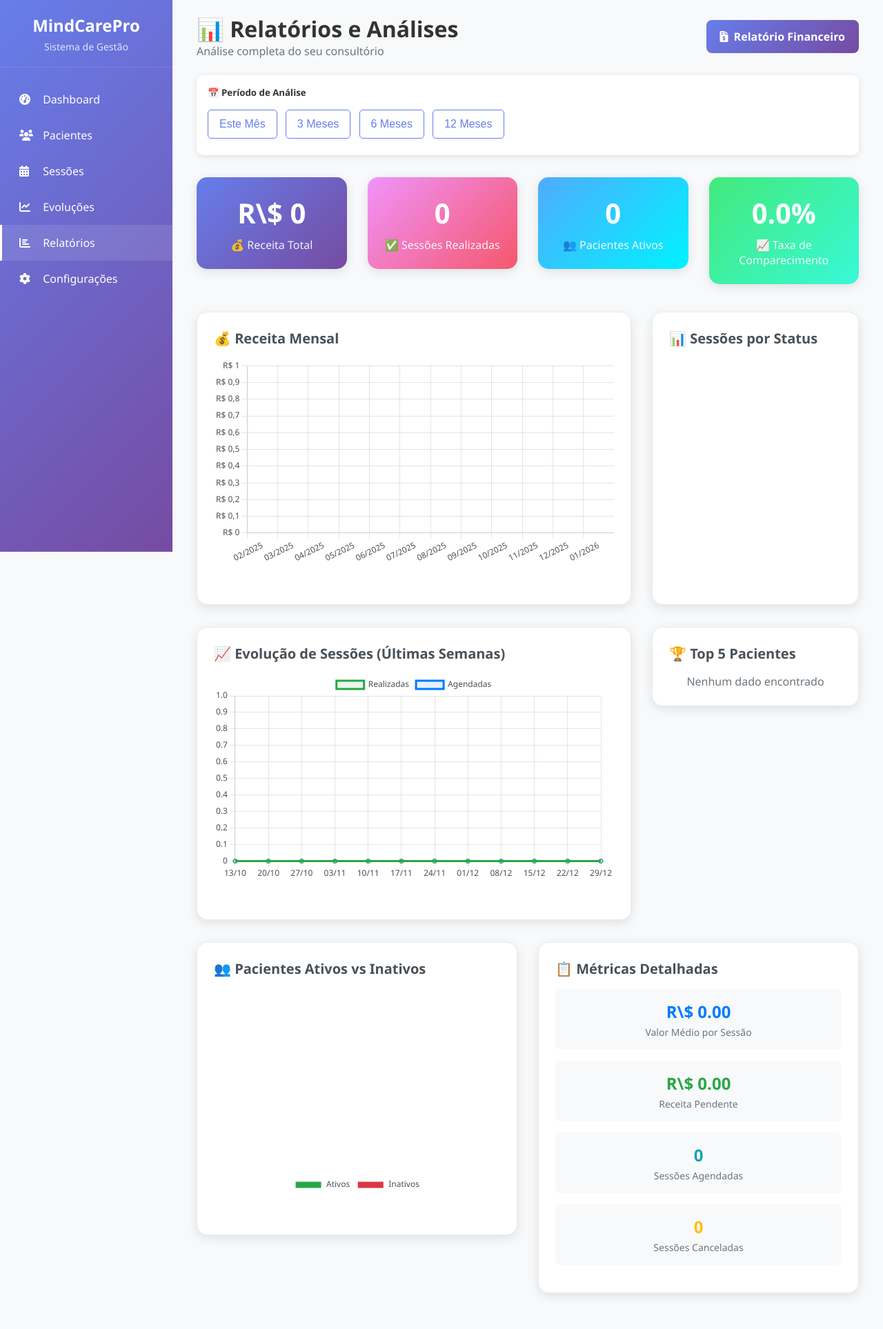
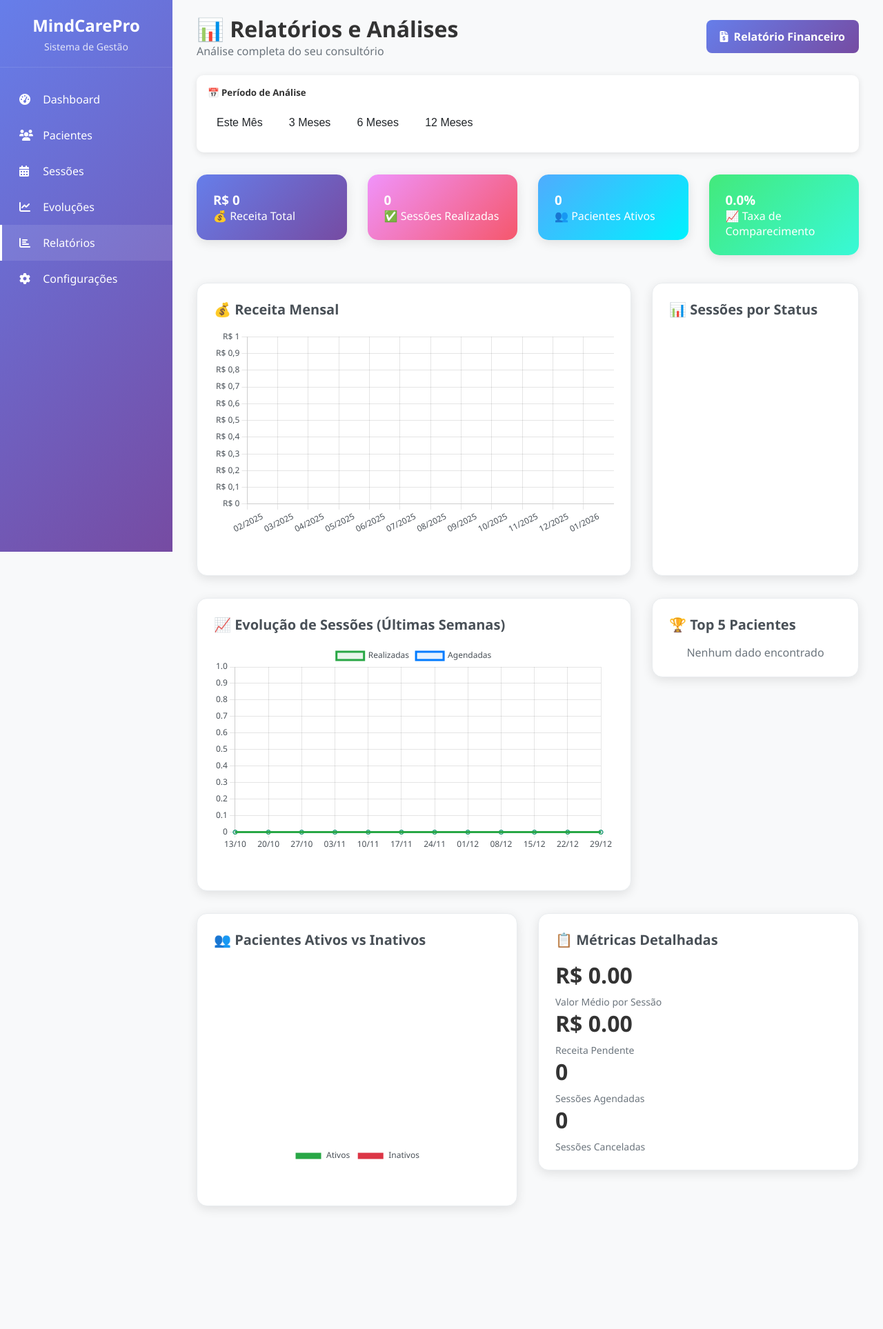
Before and after one commit to flavioricci-terser/mindcarepro-sistema, a Flask app: page /relatorios in a window 1280 px wide. Shown: the whole page at 69% size. After the commit the page ends 1753 px from the top, so only its background shows below. Run offline with Flask 3, Linux system fonts and the light colour scheme; the visitor is signed in with stand-in values (Sample User, id 1); data that the repository does not hold is empty; a map, chart or similar area stays blank; some libraries are stand-ins or nearby versions.

Commit message:
NOVO relatorios.html
📊 MUDANÇAS PRINCIPAIS:
✅ Mudou de {% extends "dashboard.html" %} para {% extends "base.html" %}
✅ Removeu CSS inline (agora no main.css)
✅ Manteve toda a lógica JavaScript dos gráficos
✅ Manteve estrutura de relatórios intacta

```diff
--- a/templates/relatorios.html
+++ b/templates/relatorios.html
@@ -1,162 +1,6 @@
-{% extends "dashboard.html" %}
+{% extends "base.html" %}
 
 {% block title %}Relatórios - MindCarePro{% endblock %}
-
-{% block extra_head %}
-<!-- Chart.js já está incluído no dashboard.html, não precisa duplicar -->
-<style>
-/* Estilos específicos para a página de relatórios */
-.chart-container {
-    position: relative;
-    height: 300px;
-    margin-bottom: 2rem;
-}
-
-.stats-card-reports {
-    background: linear-gradient(135deg, #667eea 0%, #764ba2 100%);
-    color: white;
-    border-radius: 15px;
-    padding: 1.5rem;
-    margin-bottom: 1rem;
-    box-shadow: 0 4px 15px rgba(0,0,0,0.1);
-    text-align: center;
-}
-
-.stats-card-reports h3 {
-    font-size: 2.5rem;
-    font-weight: bold;
-    margin-bottom: 0.5rem;
-}
-
-.stats-card-reports p {
-    margin: 0;
-    opacity: 0.9;
-    font-size: 1rem;
-}
-
-.chart-card {
-    background: white;
-    border-radius: 15px;
-    padding: 1.5rem;
-    margin-bottom: 2rem;
-    box-shadow: 0 4px 15px rgba(0,0,0,0.1);
-    border: 1px solid #e9ecef;
-}
-
-.chart-title {
-    font-size: 1.25rem;
-    font-weight: 600;
-    margin-bottom: 1rem;
-    color: #495057;
-}
-
-.period-selector {
-    background: white;
-    border-radius: 10px;
-    padding: 1rem;
-    margin-bottom: 2rem;
-    box-shadow: 0 2px 10px rgba(0,0,0,0.1);
-}
-
-.btn-period {
-    margin-right: 0.5rem;
-    margin-bottom: 0.5rem;
-    padding: 0.5rem 1rem;
-    border: 1px solid #667eea;
-    background: white;
-    color: #667eea;
-    border-radius: 5px;
-    cursor: pointer;
-    transition: all 0.3s;
-}
-
-.btn-period:hover,
-.btn-period.active {
-    background: #667eea !important;
-    color: white !important;
-    border-color: #667eea !important;
-}
-
-.top-pacientes-list {
-    max-height: 300px;
-    overflow-y: auto;
-}
-
-.paciente-item {
-    display: flex;
-    justify-content: space-between;
-    align-items: center;
-    padding: 0.75rem;
-    border-bottom: 1px solid #e9ecef;
-    transition: background-color 0.2s;
-}
-
-.paciente-item:hover {
-    background-color: #f8f9fa;
-}
-
-.paciente-item:last-child {
-    border-bottom: none;
-}
-
-.paciente-nome {
-    font-weight: 600;
-    color: #495057;
-}
-
-.paciente-stats {
-    font-size: 0.875rem;
-    color: #6c757d;
-}
-
-.loading-spinner {
-    display: none;
-    text-align: center;
-    padding: 2rem;
-}
-
-.metric-box {
-    text-align: center;
-    padding: 1rem;
-    border-radius: 8px;
-    background: #f8f9fa;
-    margin-bottom: 1rem;
-}
-
-.metric-value {
-    font-size: 1.5rem;
-    font-weight: bold;
-    margin-bottom: 0.25rem;
-}
-
-.metric-label {
-    font-size: 0.875rem;
-    color: #6c757d;
-}
-
-/* Cores específicas para métricas */
-.metric-primary .metric-value { color: #007bff; }
-.metric-success .metric-value { color: #28a745; }
-.metric-info .metric-value { color: #17a2b8; }
-.metric-warning .metric-value { color: #ffc107; }
-
-/* Responsividade */
-@media (max-width: 768px) {
-    .stats-card-reports h3 {
-        font-size: 2rem;
-    }
-
-    .chart-container {
-        height: 250px;
-    }
-
-    .btn-period {
-        width: 100%;
-        margin-bottom: 0.5rem;
-    }
-}
-</style>
-{% endblock %}
 
 {% block content %}
 <div class="container-fluid">
@@ -208,7 +52,7 @@
     <div class="row mb-4">
         <div class="col-md-3">
             <div class="stats-card-reports" style="background: linear-gradient(135deg, #667eea 0%, #764ba2 100%);">
-                <h3>R\$ {{ "{:,.0f}".format(stats.receita_total or 0) }}</h3>
+                <h3>R$ {{ "{:,.0f}".format(stats.receita_total or 0) }}</h3>
                 <p>💰 Receita Total</p>
             </div>
         </div>
@@ -320,13 +164,13 @@
                 <div class="row">
                     <div class="col-6">
                         <div class="metric-box metric-primary">
-                            <div class="metric-value">R\$ {{ "{:,.2f}".format(stats.valor_medio_sessao or 0) }}</div>
+                            <div class="metric-value">R$ {{ "{:,.2f}".format(stats.valor_medio_sessao or 0) }}</div>
                             <div class="metric-label">Valor Médio por Sessão</div>
                         </div>
                     </div>
                     <div class="col-6">
                         <div class="metric-box metric-success">
-                            <div class="metric-value">R\$ {{ "{:,.2f}".format(stats.receita_pendente or 0) }}</div>
+                            <div class="metric-value">R$ {{ "{:,.2f}".format(stats.receita_pendente or 0) }}</div>
                             <div class="metric-label">Receita Pendente</div>
                         </div>
                     </div>
@@ -359,28 +203,21 @@ Chart.defaults.font.family = "'Segoe UI', Tahoma, Geneva, Verdana, sans-serif";
 Chart.defaults.color = '#495057';
 
 document.addEventListener('DOMContentLoaded', function() {
-    // Carregar todos os gráficos
     carregarGraficos();
 
-    // Event listeners para os botões de período
     document.querySelectorAll('.btn-period').forEach(btn => {
         btn.addEventListener('click', function() {
-            // Remover classe active de todos os botões
             document.querySelectorAll('.btn-period').forEach(b => {
                 b.classList.remove('active');
                 b.classList.add('btn-outline-primary');
                 b.classList.remove('btn-primary');
             });
 
-            // Adicionar classe active ao botão clicado
             this.classList.add('active');
             this.classList.remove('btn-outline-primary');
             this.classList.add('btn-primary');
 
-            // Atualizar período atual
             currentPeriodo = this.dataset.periodo;
-
-            // Recarregar gráficos
             carregarGraficos();
         });
     });
@@ -412,7 +249,7 @@ function carregarReceitaMensal() {
                 data: {
                     labels: data.labels,
                     datasets: [{
-                        label: 'Receita (R\$)',
+                        label: 'Receita (R$)',
                         data: data.data,
                         backgroundColor: 'rgba(102, 126, 234, 0.8)',
                         borderColor: 'rgba(102, 126, 234, 1)',
@@ -433,7 +270,7 @@ function carregarReceitaMensal() {
                             beginAtZero: true,
                             ticks: {
                                 callback: function(value) {
-                                    return 'R\$ ' + value.toLocaleString('pt-BR');
+                                    return 'R$ ' + value.toLocaleString('pt-BR');
                                 }
                             }
                         }
@@ -590,7 +427,7 @@ function carregarTopPacientes() {
                         <div>
                             <div class="paciente-nome">${index + 1}. ${paciente.nome}</div>
                             <div class="paciente-stats">
-                                ${paciente.sessoes} sessões • R\$ ${paciente.receita.toLocaleString('pt-BR', {minimumFractionDigits: 2})}
+                                ${paciente.sessoes} sessões • R$ ${paciente.receita.toLocaleString('pt-BR', {minimumFractionDigits: 2})}
                             </div>
                         </div>
                     `;
```
